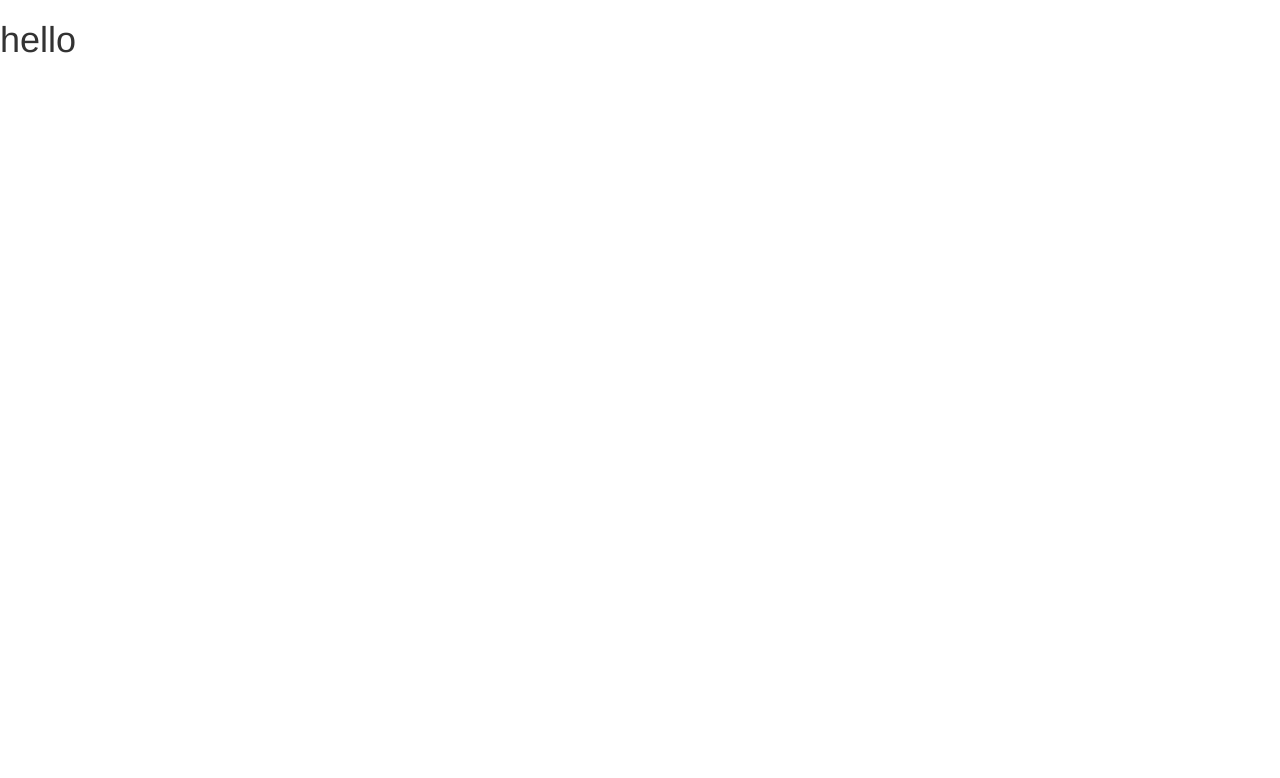
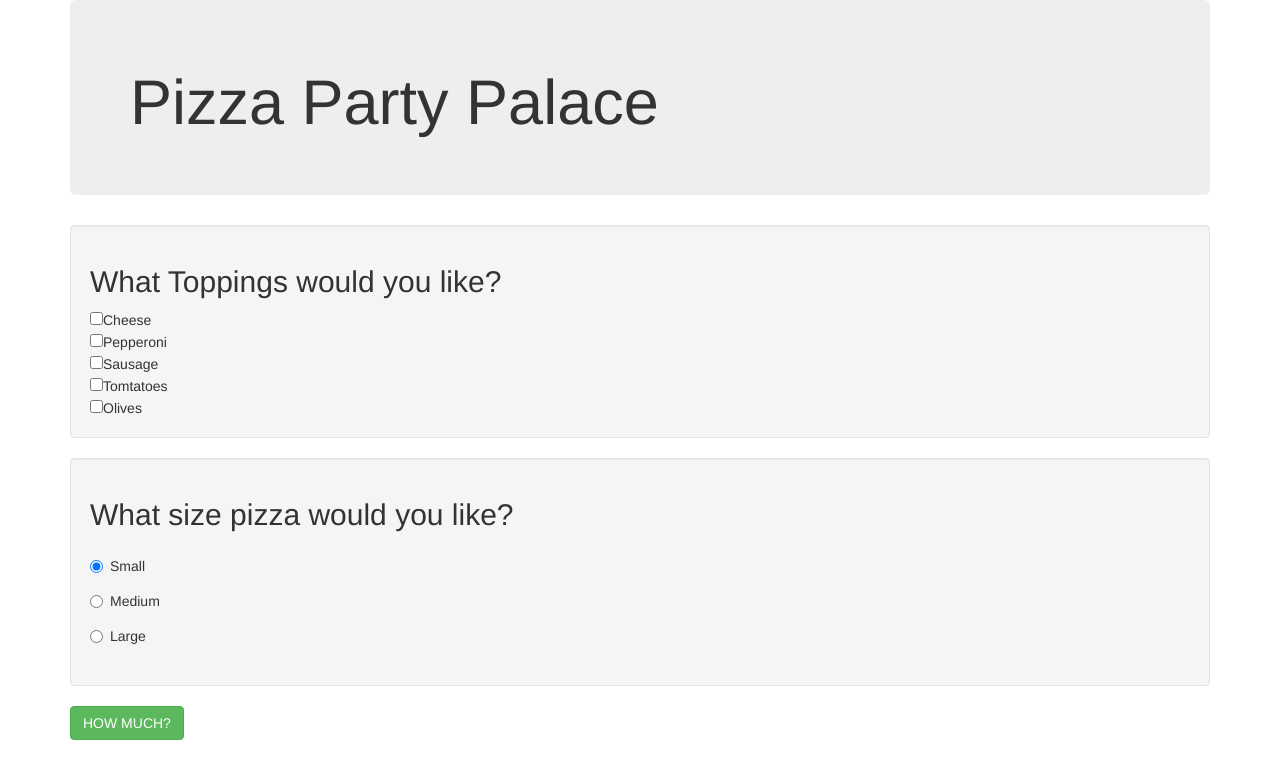
Before and after one commit to Drebnot/pizza-project, a plain HTML site: page index.html in a window 1280 px wide. Drawn offline with nearby package versions, Linux system fonts and the light colour scheme.

Commit message:
add html for program

```diff
--- a/index.html
+++ b/index.html
@@ -10,6 +10,51 @@
     <title></title>
   </head>
   <body>
-    <h1>hello</h1>
+    <div class="container" id="main-container">
+      <div class="jumbotron">
+        <h1>Pizza Party Palace</h1>
+      </div>
+      <form id="pizza-form">
+        <!-- Toppings -->
+        <div class="form-group">
+          <div class="well">
+            <h2>What Toppings would you like?</h2>
+            <input type="checkbox" name="toppings" value="chicken">Cheese<br>
+            <input type="checkbox" name="toppings" value="pepperoni">Pepperoni<br>
+            <input type="checkbox" name="toppings" value="olives">Sausage<br>
+            <input type="checkbox" name="toppings" value="bacon">Tomtatoes<br>
+            <input type="checkbox" name="toppings" value="jalapenos">Olives<br>
+          </div>
+        </div>
+        <!--Size -->
+        <div class="form-group">
+          <div class="well">
+            <label for="input-text"><h2>What size pizza would you like?</h2></label>
+            <div class="radio">
+              <label>
+                <input type="radio" name="size" value="10" checked="checked">
+                <p>Small</p>
+              </label>
+            </div>
+            <div class="radio">
+              <label>
+                <input type="radio" name="size" value="15">
+                <p>Medium</p>
+              </label>
+            </div>
+            <div class="radio">
+              <label>
+                <input type="radio" name="size" value="20">
+                <p>Large</p>
+              </label>
+            </div>
+          </div>
+        </div>
+        <button class="btn btn-success" type="submit">HOW MUCH?</button>
+      </form>
+      <div id="total">
+
+      </div>
+    </div>
   </body>
 </html>
```
Also changed, not shown: js/main.js (+11 -1 lines).
